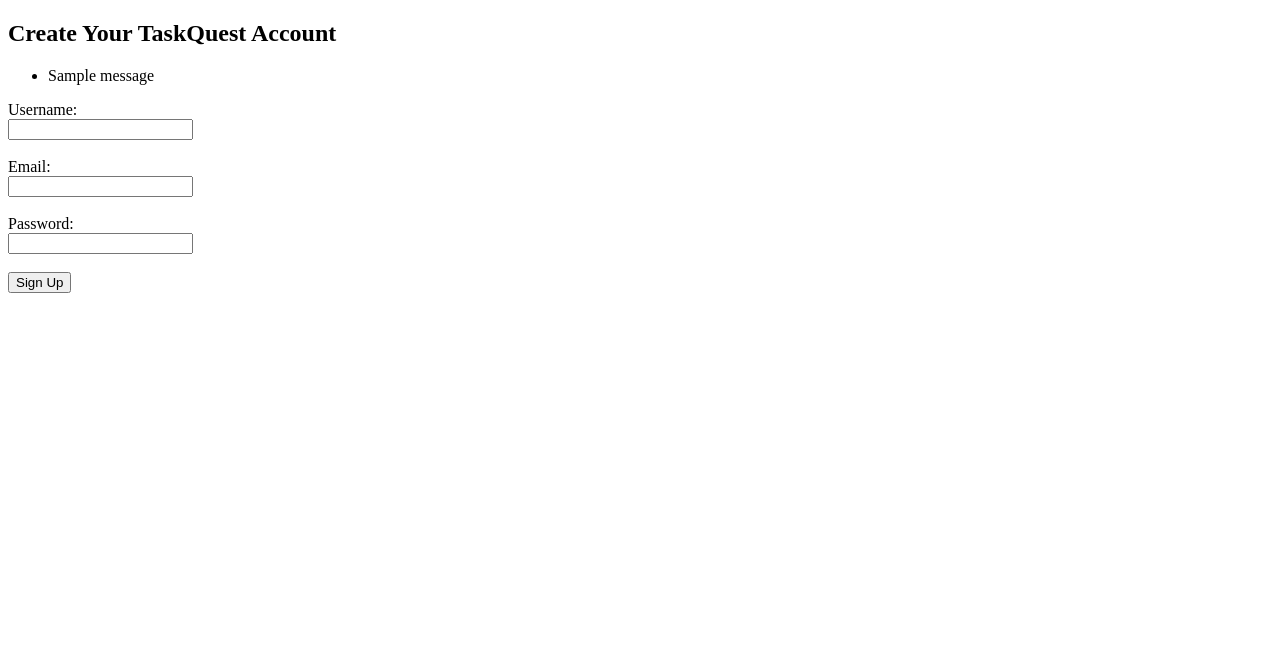
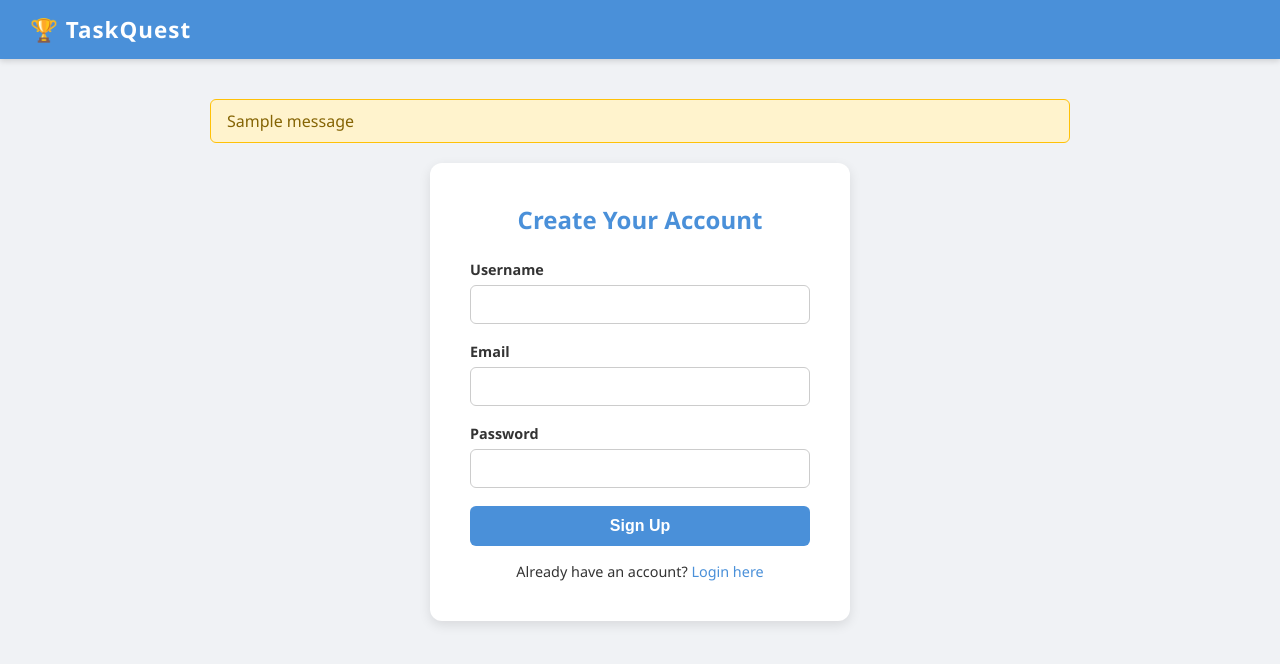
Before and after one commit to Anurag0129/QuestBoard-Task-Goal-Tracker, a Flask app: page /signup in a window 1280 px wide. Shown: the top 664 px of the page. Run offline with Flask 3, Linux system fonts and the light colour scheme; one stand-in notice (Sample message) is shown; some libraries are stand-ins or nearby versions.

Commit message:
Add base layout, styled login/signup/dashboard pages

```diff
--- a/app.py
+++ b/app.py
@@ -76,7 +76,7 @@ def dashboard():
     if "user_id" not in session:
         flash("Please log in first.")
         return redirect(url_for("login"))
-    return f"Welcome to your dashboard, {session['username']}!"
+    return render_template("dashboard.html")
 
 if __name__ == "__main__":
     app.run(debug=True)
--- a/static/css/style.css
+++ b/static/css/style.css
@@ -0,0 +1,146 @@
+* {
+    margin: 0;
+    padding: 0;
+    box-sizing: border-box;
+}
+
+body {
+    font-family: 'Segoe UI', Tahoma, Geneva, Verdana, sans-serif;
+    background-color: #f0f2f5;
+    color: #333;
+}
+
+/* Navbar */
+.navbar {
+    background-color: #4a90d9;
+    padding: 14px 30px;
+    display: flex;
+    justify-content: space-between;
+    align-items: center;
+    box-shadow: 0 2px 6px rgba(0,0,0,0.15);
+}
+
+.nav-brand {
+    color: white;
+    font-size: 1.4rem;
+    font-weight: bold;
+    letter-spacing: 1px;
+}
+
+.nav-links a {
+    color: white;
+    text-decoration: none;
+    margin-left: 20px;
+    font-size: 0.95rem;
+}
+
+.nav-links a:hover {
+    text-decoration: underline;
+}
+
+.nav-links span {
+    color: #d4eaff;
+    margin-left: 20px;
+    font-size: 0.9rem;
+}
+
+/* Container */
+.container {
+    max-width: 900px;
+    margin: 40px auto;
+    padding: 0 20px;
+}
+
+/* Flash messages */
+.flash-messages {
+    margin-bottom: 20px;
+}
+
+.flash {
+    background-color: #fff3cd;
+    border: 1px solid #ffc107;
+    color: #856404;
+    padding: 10px 16px;
+    border-radius: 6px;
+    margin-bottom: 8px;
+}
+
+/* Auth box (login/signup) */
+.auth-box {
+    background: white;
+    padding: 40px;
+    border-radius: 12px;
+    box-shadow: 0 4px 12px rgba(0,0,0,0.1);
+    max-width: 420px;
+    margin: 0 auto;
+}
+
+.auth-box h2 {
+    margin-bottom: 24px;
+    color: #4a90d9;
+    text-align: center;
+}
+
+.auth-box label {
+    display: block;
+    margin-bottom: 6px;
+    font-weight: 600;
+    font-size: 0.9rem;
+}
+
+.auth-box input {
+    width: 100%;
+    padding: 10px 12px;
+    border: 1px solid #ccc;
+    border-radius: 6px;
+    margin-bottom: 18px;
+    font-size: 0.95rem;
+}
+
+.auth-box input:focus {
+    outline: none;
+    border-color: #4a90d9;
+}
+
+.auth-box p {
+    text-align: center;
+    margin-top: 16px;
+    font-size: 0.9rem;
+}
+
+.auth-box a {
+    color: #4a90d9;
+    text-decoration: none;
+}
+
+/* Button */
+.btn {
+    width: 100%;
+    padding: 11px;
+    background-color: #4a90d9;
+    color: white;
+    border: none;
+    border-radius: 6px;
+    font-size: 1rem;
+    cursor: pointer;
+    font-weight: 600;
+}
+
+.btn:hover {
+    background-color: #357abd;
+}
+
+/* Dashboard */
+.dashboard h2 {
+    margin-bottom: 20px;
+    color: #4a90d9;
+}
+
+.auth-brand {
+    text-align: center;
+    font-size: 1.6rem;
+    font-weight: bold;
+    color: #4a90d9;
+    margin-bottom: 8px;
+    letter-spacing: 1px;
+}
--- a/templates/base.html
+++ b/templates/base.html
@@ -0,0 +1,44 @@
+<!DOCTYPE html>
+<html lang="en">
+<head>
+    <meta charset="UTF-8">
+    <meta name="viewport" content="width=device-width, initial-scale=1.0">
+    <title>{% block title %}TaskQuest{% endblock %}</title>
+    <link rel="stylesheet" href="{{ url_for('static', filename='css/style.css') }}">
+</head>
+<body>
+
+    <nav class="navbar">
+        <div class="nav-brand">🏆 TaskQuest</div>
+        <div class="nav-links">
+            {% if request.endpoint not in ['login', 'signup'] %}
+                {% if session.get("user_id") %}
+                    <span>Hello, {{ session["username"] }}!</span>
+                    <a href="{{ url_for('dashboard') }}">Dashboard</a>
+                    <a href="{{ url_for('logout') }}">Logout</a>
+                {% else %}
+                    <a href="{{ url_for('login') }}">Login</a>
+                    <a href="{{ url_for('signup') }}">Sign Up</a>
+                {% endif %}
+            {% endif %}
+        </div>
+    </nav>
+
+    <div class="container">
+
+        {% with messages = get_flashed_messages() %}
+            {% if messages %}
+                <div class="flash-messages">
+                {% for message in messages %}
+                    <div class="flash">{{ message }}</div>
+                {% endfor %}
+                </div>
+            {% endif %}
+        {% endwith %}
+
+        {% block content %}{% endblock %}
+
+    </div>
+
+</body>
+</html>
--- a/templates/signup.html
+++ b/templates/signup.html
@@ -1,32 +1,23 @@
-<!DOCTYPE html>
-<html>
-<head>
-    <title>Sign Up - TaskQuest</title>
-</head>
-<body>
-    <h2>Create Your TaskQuest Account</h2>
+{% extends "base.html" %}
 
-    {% with messages = get_flashed_messages() %}
-        {% if messages %}
-            <ul>
-            {% for message in messages %}
-                <li>{{ message }}</li>
-            {% endfor %}
-            </ul>
-        {% endif %}
-    {% endwith %}
+{% block title %}Sign Up - TaskQuest{% endblock %}
 
-    <form method="POST">
-        <label>Username:</label><br>
-        <input type="text" name="username" required><br><br>
+{% block content %}
+    <div class="auth-box">
+        <!-- <div class="auth-brand">🏆 TaskQuest</div> -->
+        <h2>Create Your Account</h2>
+        <form method="POST">
+            <label>Username</label>
+            <input type="text" name="username" required>
 
-        <label>Email:</label><br>
-        <input type="email" name="email" required><br><br>
+            <label>Email</label>
+            <input type="email" name="email" required>
 
-        <label>Password:</label><br>
-        <input type="password" name="password" required><br><br>
+            <label>Password</label>
+            <input type="password" name="password" required>
 
-        <button type="submit">Sign Up</button>
-    </form>
-</body>
-</html>
+            <button type="submit" class="btn">Sign Up</button>
+        </form>
+        <p>Already have an account? <a href="{{ url_for('login') }}">Login here</a></p>
+    </div>
+{% endblock %}
```
Also changed, not shown: templates/dashboard.html (added, +10 -0 lines), templates/login.html (+16 -27 lines).
